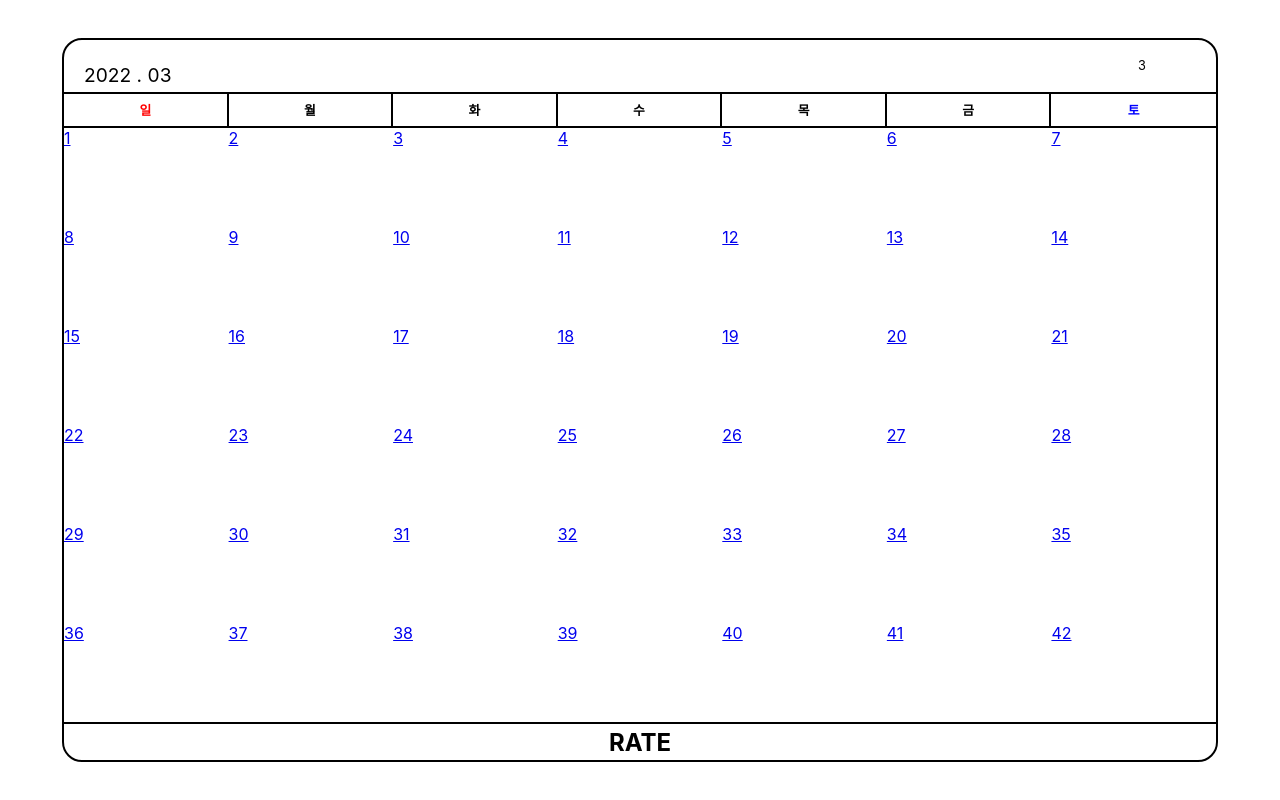
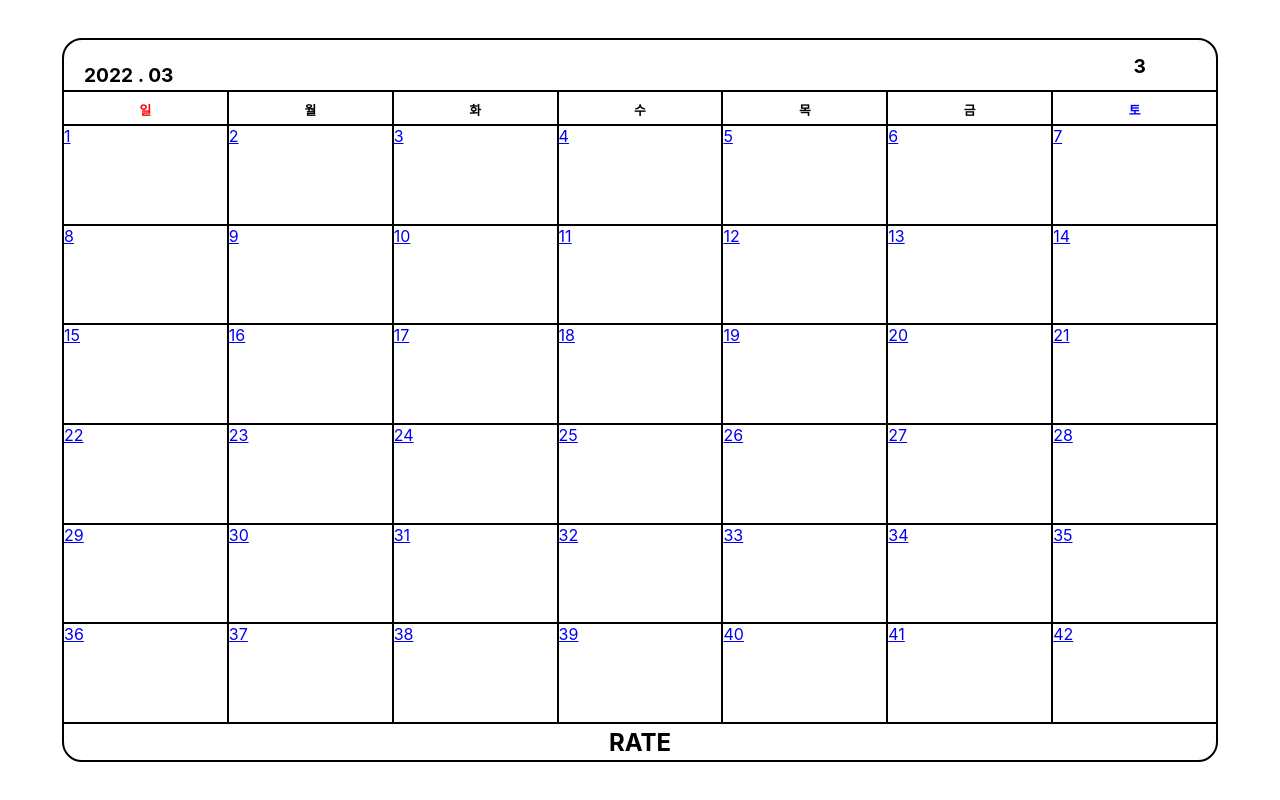
Before and after one commit to firemancha/todo-front, a React (Create React App) app: page / in a window 1280 px wide. Built offline with nearby package versions, Linux system fonts and the light colour scheme.

Commit message:
캘린더 헤더 및 그리드 border 작업

```diff
--- a/src/components/Calendar/index.css
+++ b/src/components/Calendar/index.css
@@ -5,4 +5,5 @@
   height: 90%;
   border: 2px solid black;
   border-radius: 20px;
+  border-collapse: collapse;
 }
--- a/src/components/CalendarContent/index.css
+++ b/src/components/CalendarContent/index.css
@@ -1,7 +1,17 @@
 .calendar-content {
   display: grid;
+  grid-gap: 2px;
   grid-template-columns: repeat(7, 1fr);
   grid-template-rows: repeat(6, 1fr);
   width: 100%;
   height: 83%;
+  border: 2px solid black;
+  margin: -2px;
 }
+
+.calendar-content-date {
+  width:100%;
+  height:100%;
+  border: 2px solid black;
+  margin: -2px;
+}
--- a/src/components/CalendarContent/index.js
+++ b/src/components/CalendarContent/index.js
@@ -17,7 +17,7 @@ const CalendarContent = () => {
     <div className="calendar-content">
       {tmp.map((i) => {
         return (
-          <div key={i} className={`calendar-content-hello${i}`}>
+          <div key={i} className={`calendar-content-date ${i}`}>
             <Link to={`${i}/list/`}>{i}</Link>
           </div>
         );
--- a/src/components/CalendarHeader/index.css
+++ b/src/components/CalendarHeader/index.css
@@ -5,10 +5,6 @@
   align-items: center;
   width: 100%;
   height: 12%;
-  border: 2px solid black;
-  border-top: 0px;
-  border-left: 0px;
-  border-right: 0px;
 }
 
 .calendar-header-title {
@@ -26,6 +22,7 @@
   align-items: flex-end;
   justify-content: baseline;
   font-size: 1.5vw;
+  font-weight: bold;
   margin: 0px 0px 10px 20px;
 }
 
@@ -35,58 +32,46 @@
   height: 100%;
   align-items: center;
   justify-content: end;
-  font-size: 1vw;
+  font-size: 1.5vw;
+  font-weight: bold;
   margin: 0px 70px 0px 0px;
 }
 
-.calendar-header-day {
+.calendar-header-day-list {
   display: grid;
   grid-template-columns: repeat(7, 1fr);
+  grid-gap: 2px;
   width: 100%;
   height: 40%;
 }
 
-.calendar-header-day-week {
+.calendar-header-day {
   display: flex;
   justify-content: center;
   align-items: center;
+  font-size: 1vw;
+  font-weight: bold;
   border: 2px solid black;
-  border-left : 0px;
   border-bottom: 0px;
+  margin: -2px;
 }
 
-.calendar-header-day-sun {
-  display: flex;
-  justify-content: center;
-  align-items: center;
-  border: 2px solid black;
-  border-left: 0px;
-  border-bottom: 0px;
+.header-sun {
   color: red;
-  font-size: 1vw;
-  font-weight: bold;
 }
 
-.calendar-header-day-week {
-  display: flex;
-  justify-content: center;
-  align-items: center;
-  border: 2px solid black;
-  border-left: 0px;
-  border-bottom: 0px;
-  font-size: 1vw;
-  font-weight: bold;
+.header-sat {
+  color: blue;
 }
 
-.calendar-header-day-sat {
-  display: flex;
-  justify-content: center;
-  align-items: center;
-  border: 2px solid black;
-  border-left: 0px;
-  border-bottom: 0px;
-  border-right: 0px;
-  color: blue;
-  font-size: 1vw;
-  font-weight: bold;
+@media screen and (max-width: 500px) {
+  .calendar-header-title-month {
+    font-size: 20px;
+  }
+  .calendar-header-title-button {
+    font-size: 20px;
+  }
+  .calendar-header-day {
+    font-size: 15px;
+  }
 }
--- a/src/components/CalendarHeader/index.js
+++ b/src/components/CalendarHeader/index.js
@@ -11,14 +11,14 @@ const CalendarHeader = (props) => {
         </div>
         <div className="calendar-header-title-button">{today.month}</div>
       </div>
-      <div className="calendar-header-day">
-        <div className="calendar-header-day-sun">일</div>
-        <div className="calendar-header-day-week">월</div>
-        <div className="calendar-header-day-week">화</div>
-        <div className="calendar-header-day-week">수</div>
-        <div className="calendar-header-day-week">목</div>
-        <div className="calendar-header-day-week">금</div>
-        <div className="calendar-header-day-sat">토</div>
+      <div className="calendar-header-day-list">
+        <div className="calendar-header-day header-sun">일</div>
+        <div className="calendar-header-day header-week">월</div>
+        <div className="calendar-header-day header-week">화</div>
+        <div className="calendar-header-day header-week">수</div>
+        <div className="calendar-header-day header-week">목</div>
+        <div className="calendar-header-day header-week">금</div>
+        <div className="calendar-header-day header-sat">토</div>
       </div>
     </div>
   );
```
